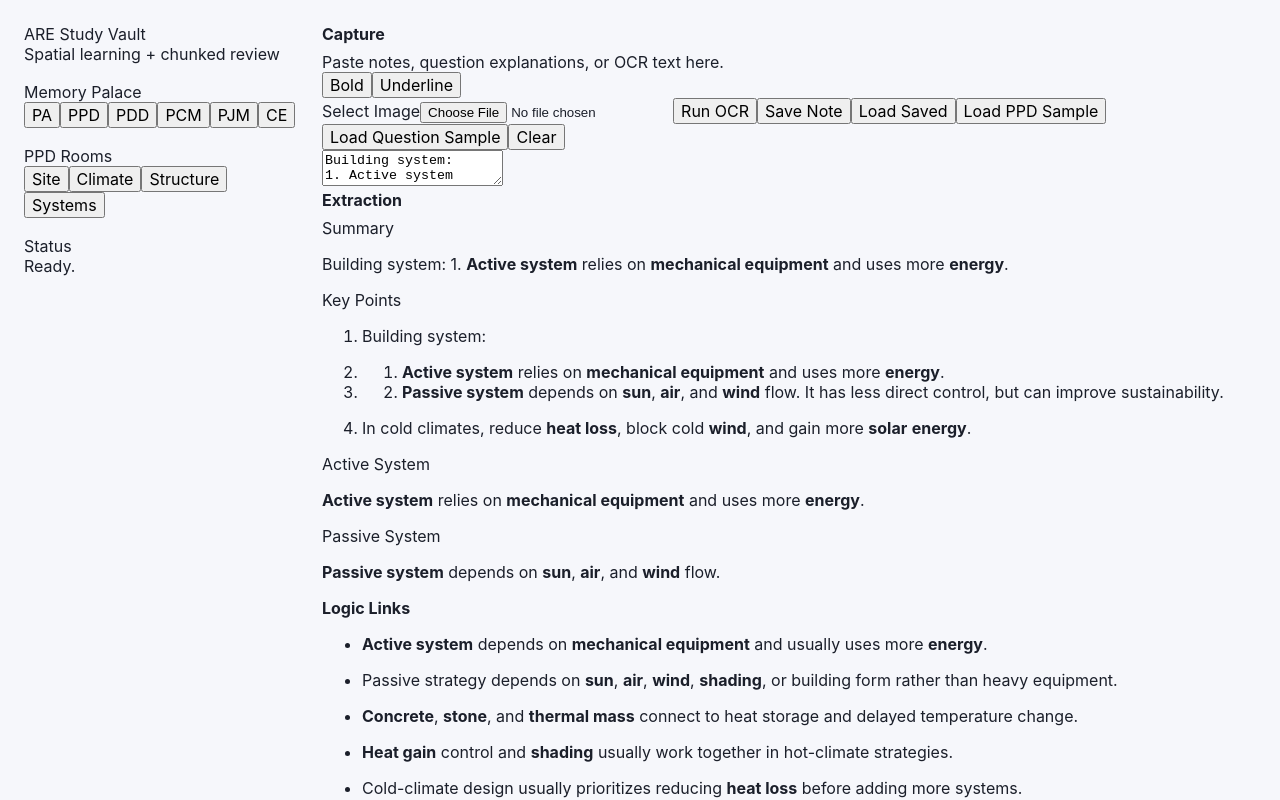
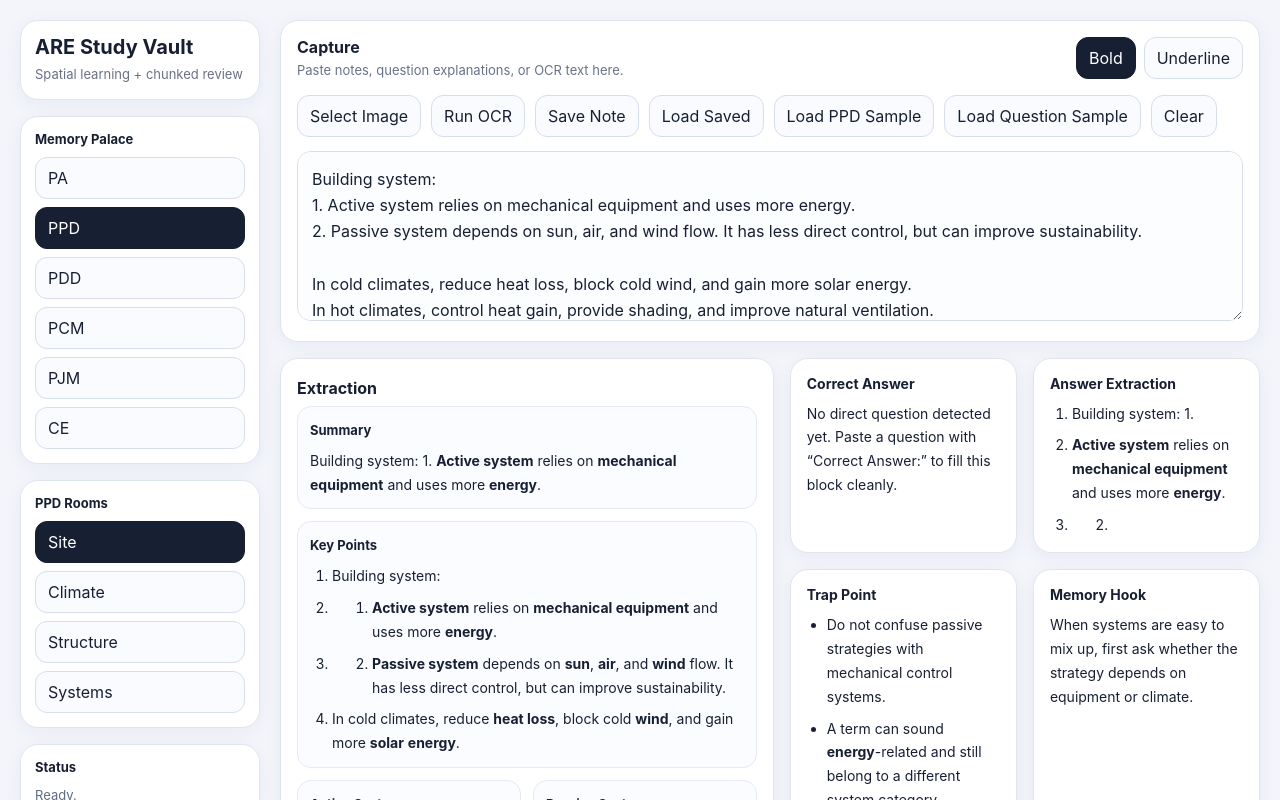
Before and after one commit to lishixin1995/ARE-study, a React (Vite) app: page / in a window 1280 px wide. Shown: the top 800 px of the page. Built offline with nearby package versions, Linux system fonts and the light colour scheme; the HTML template or start-up script is replaced by a standard one.

Commit message:
Update App.css

```diff
--- a/src/App.css
+++ b/src/App.css
@@ -2,11 +2,22 @@
   box-sizing: border-box;
 }
 
+:root {
+  font-family: Inter, Arial, sans-serif;
+  color: #172033;
+  background: #f3f5fb;
+}
+
 body {
   margin: 0;
-  font-family: Inter, Arial, sans-serif;
-  background: #f6f7fb;
-  color: #1b1f2a;
+  background: #f3f5fb;
+  color: #172033;
+}
+
+button,
+input,
+textarea {
+  font: inherit;
 }
 
 #root {
@@ -14,43 +25,201 @@ body {
 }
 
 .app-shell {
-  padding: 24px;
+  min-height: 100vh;
+  display: grid;
+  grid-template-columns: 240px 1fr;
+  gap: 20px;
+  padding: 20px;
 }
 
-.page-header {
-  margin-bottom: 20px;
+.sidebar {
+  display: flex;
+  flex-direction: column;
+  gap: 16px;
 }
 
-.page-header h1 {
-  margin: 0 0 8px 0;
-  font-size: 28px;
+.brand-card,
+.sidebar-section,
+.capture-card,
+.info-card,
+.review-card {
+  background: #ffffff;
+  border: 1px solid #dfe5f0;
+  border-radius: 18px;
+  box-shadow: 0 4px 18px rgba(27, 39, 72, 0.05);
 }
 
-.page-header p {
-  margin: 0;
-  color: #5b6475;
-  line-height: 1.6;
+.brand-card,
+.sidebar-section {
+  padding: 14px;
 }
 
-.toolbar {
+.brand-title {
+  font-size: 20px;
+  font-weight: 700;
+  margin-bottom: 6px;
+}
+
+.brand-subtitle {
+  font-size: 13px;
+  color: #687287;
+  line-height: 1.5;
+}
+
+.sidebar-label {
+  font-size: 13px;
+  font-weight: 700;
+  margin-bottom: 10px;
+}
+
+.division-list,
+.room-list {
+  display: grid;
+  gap: 8px;
+}
+
+.nav-pill,
+.room-pill,
+.capture-tools button,
+.emphasis-switch button {
+  border: 1px solid #d6ddeb;
+  background: #f9fbff;
+  color: #172033;
+  border-radius: 12px;
+  padding: 10px 12px;
+  cursor: pointer;
+  text-align: left;
+}
+
+.nav-pill.active,
+.room-pill.active,
+.emphasis-switch button.active {
+  background: #172033;
+  color: white;
+  border-color: #172033;
+}
+
+.small-note .status-box {
+  font-size: 13px;
+  line-height: 1.6;
+  color: #5f6c85;
+}
+
+.main-panel {
+  display: flex;
+  flex-direction: column;
+  gap: 16px;
+}
+
+.capture-card {
+  padding: 16px;
+}
+
+.capture-header {
+  display: flex;
+  justify-content: space-between;
+  gap: 16px;
+  align-items: flex-start;
+  margin-bottom: 14px;
+}
+
+.card-title {
+  font-size: 16px;
+  font-weight: 700;
+  margin-bottom: 4px;
+}
+
+.card-subtitle {
+  font-size: 13px;
+  color: #687287;
+  line-height: 1.5;
+}
+
+.emphasis-switch {
+  display: flex;
+  gap: 8px;
+}
+
+.capture-tools {
   display: flex;
   flex-wrap: wrap;
   gap: 10px;
-  margin-bottom: 20px;
+  margin-bottom: 14px;
 }
 
-.toolbar button {
-  border: 1px solid #d8ddea;
-  background: white;
-  color: #1b1f2a;
-  border-radius: 10px;
-  padding: 10px 14px;
-  font-size: 14px;
+.capture-tools button,
+.file-pill {
+  border: 1px solid #d6ddeb;
+  background: #f9fbff;
+  border-radius: 12px;
+  padding: 10px 12px;
   cursor: pointer;
 }
 
-.toolbar button:hover {
-  background: #f0f3fa;
+.file-pill {
+  position: relative;
+  overflow: hidden;
+  display: inline-flex;
+  align-items: center;
+}
+
+.file-pill input {
+  position: absolute;
+  inset: 0;
+  opacity: 0;
+  cursor: pointer;
+}
+
+.capture-textarea {
+  width: 100%;
+  min-height: 170px;
+  resize: vertical;
+  border: 1px solid #d6ddeb;
+  border-radius: 14px;
+  padding: 14px;
+  background: #fcfdff;
+  line-height: 1.65;
+  color: #172033;
+}
+
+.content-grid {
+  display: grid;
+  grid-template-columns: 1.05fr 1fr;
+  gap: 16px;
+}
+
+.left-column,
+.right-column {
+  display: flex;
+  flex-direction: column;
+  gap: 16px;
+}
+
+.info-card {
+  padding: 16px;
+}
+
+.mini-grid {
+  display: grid;
+  grid-template-columns: 1fr 1fr;
+  gap: 12px;
+}
+
+.mini-card {
+  border: 1px solid #e4e9f3;
+  border-radius: 14px;
+  padding: 12px;
+  background: #fbfcff;
+}
+
+.mini-card.wide {
+  grid-column: span 2;
+}
+
+.mini-title {
+  font-size: 13px;
+  font-weight: 700;
+  margin-bottom: 8px;
 }
 
 .review-grid {
@@ -60,51 +229,67 @@ body {
 }
 
 .review-card {
-  background: white;
-  border: 1px solid #e5e9f2;
-  border-radius: 16px;
   padding: 16px;
-  box-shadow: 0 4px 20px rgba(0, 0, 0, 0.04);
 }
 
 .review-card-title {
   font-size: 14px;
   font-weight: 700;
-  margin-bottom: 12px;
-  color: #111827;
+  margin-bottom: 10px;
 }
 
-.review-card-content {
+.review-card-content,
+.mini-card,
+.info-card,
+.status-box {
   font-size: 14px;
   line-height: 1.7;
-  color: #2d3345;
 }
 
-.review-card-content ol,
-.review-card-content ul {
+.plain-list {
   margin: 0;
   padding-left: 20px;
 }
 
-.review-card-content li + li {
+.plain-list.numbered {
+  padding-left: 22px;
+}
+
+.plain-list li + li {
   margin-top: 8px;
 }
 
-.review-card-content p {
+p {
   margin: 0;
 }
 
-.review-card-content strong {
+strong {
   font-weight: 700;
 }
 
-.review-card-content u {
+u {
   text-decoration-thickness: 2px;
   text-underline-offset: 2px;
 }
 
-@media (max-width: 900px) {
-  .review-grid {
+@media (max-width: 1100px) {
+  .app-shell {
     grid-template-columns: 1fr;
   }
+
+  .content-grid,
+  .review-grid,
+  .mini-grid {
+    grid-template-columns: 1fr;
+  }
+
+  .mini-card.wide {
+    grid-column: span 1;
+  }
 }
+
+@media (max-width: 700px) {
+  .capture-header {
+    flex-direction: column;
+  }
+}
```
